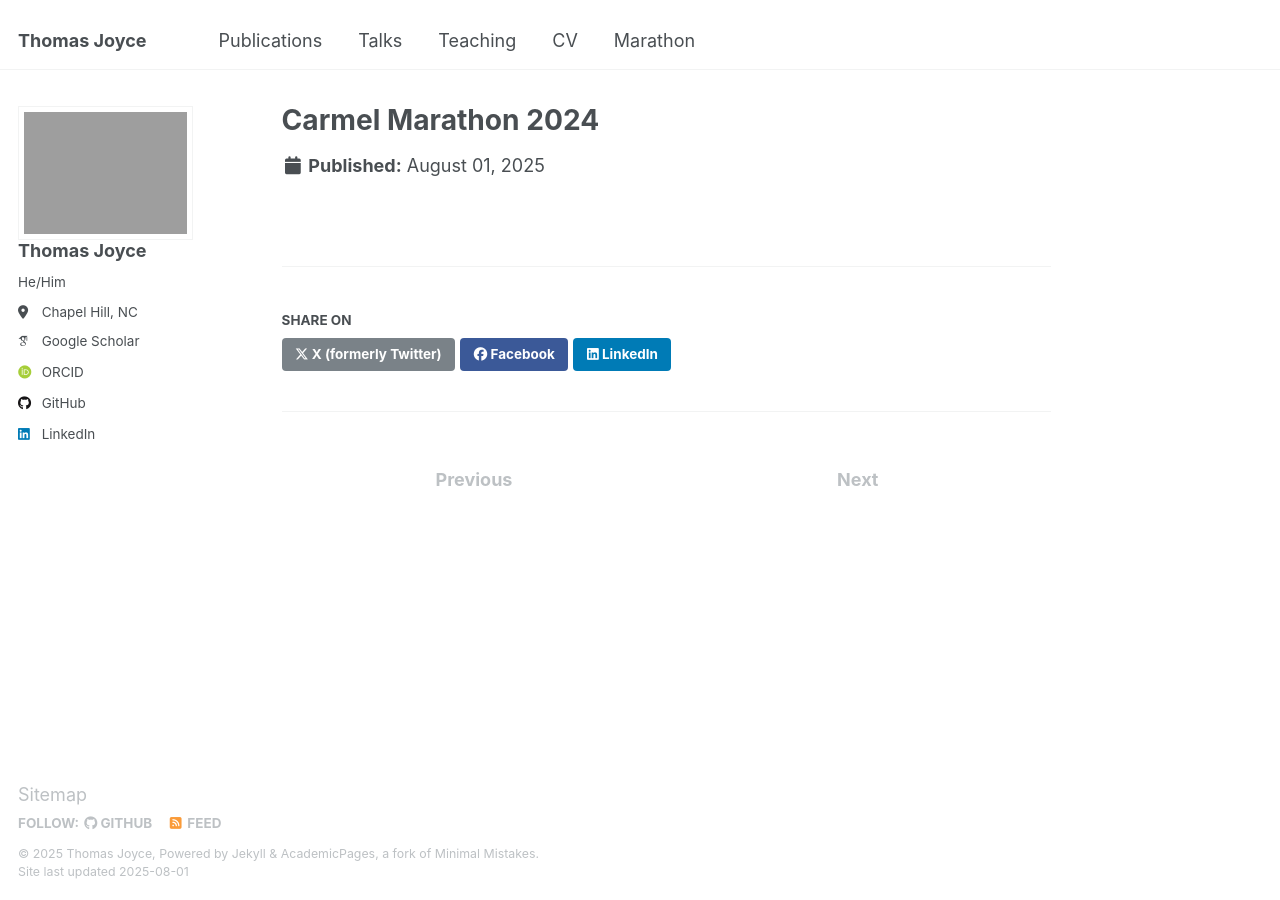
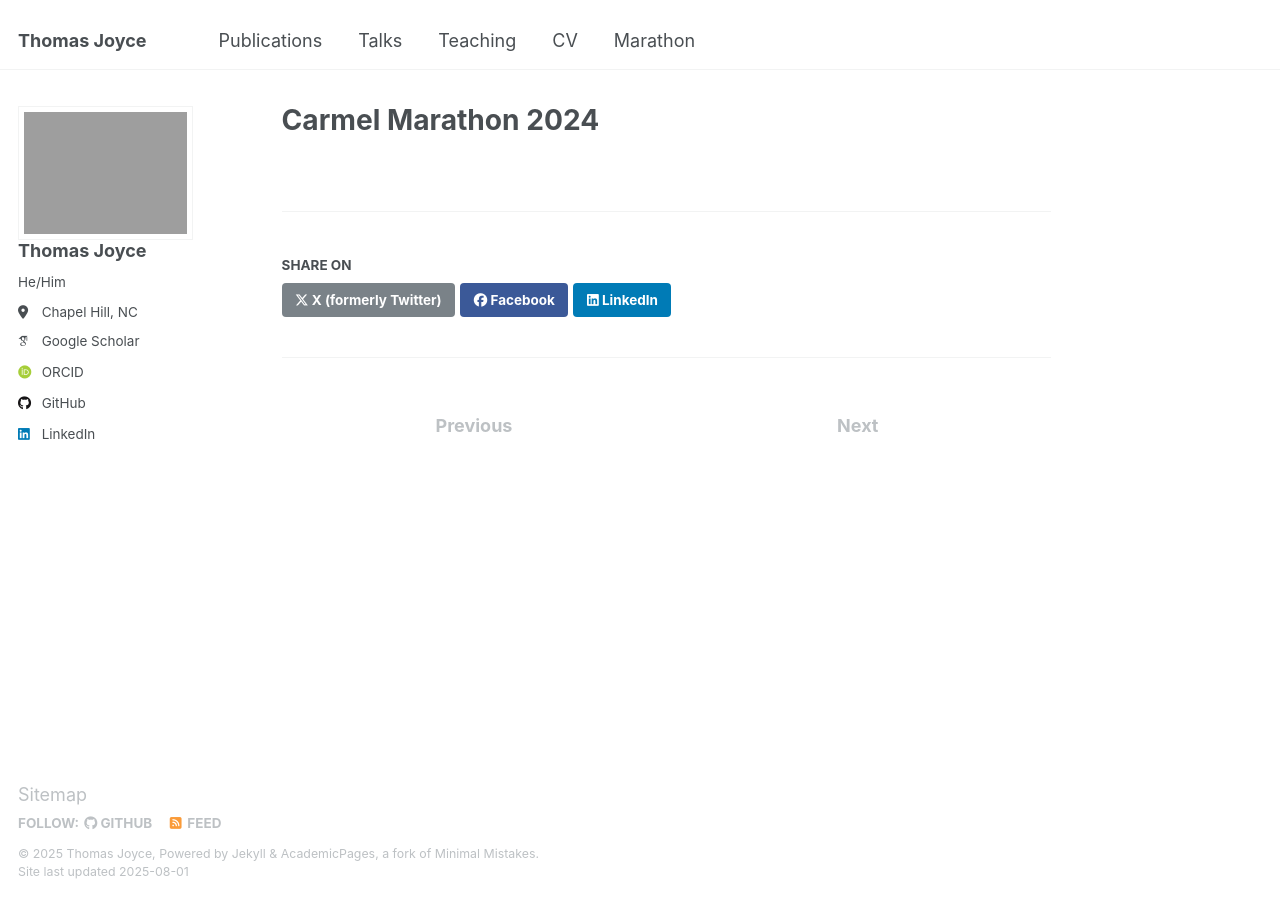
Before and after one commit to thomasjoyce7/personal-website, a Jekyll site: the page built from _portfolio/portfolio-2.md, in a window 1280 px wide. Built offline with Jekyll 4.4.1, drawn with Linux system fonts in a browser that asks for light colours; some web fonts are replaced; a script that is not in the unit is left out.

Commit message:
Updated display date

```diff
--- a/_layouts/single.html
+++ b/_layouts/single.html
@@ -38,9 +38,16 @@ layout: default
           <p> {{ page.type }}, <i>{{ page.venue }}</i>, {{ page.date | default: "1900-01-01" | date: "%Y" }} </p>
         {% elsif page.venue and page.date %}
           <p>Published in <i>{{ page.venue }}</i>, {{ page.date | default: "1900-01-01" | date: "%Y" }} </p>
-        {% elsif page.date %}
-          <p class="page__date"><strong><i class="fa fa-fw fa-calendar" aria-hidden="true"></i> {{ site.data.ui-text[site.locale].date_label | default: "Published:" }}</strong> <time datetime="{{ page.date | date_to_xmlschema }}">{{ page.date | default: "1900-01-01" | date: "%B %d, %Y" }}</time></p>
-        {% endif %}
+        {% elsif page.date and page.collection != "portfolio" %}
+  <p class="page__date">
+    <strong><i class="fa fa-fw fa-calendar" aria-hidden="true"></i>
+      {{ site.data.ui-text[site.locale].date_label | default: "Published:" }}
+    </strong>
+    <time datetime="{{ page.date | date_to_xmlschema }}">
+      {{ page.date | default: "1900-01-01" | date: "%B %d, %Y" }}
+    </time>
+  </p>
+          {% endif %}
         </header>
       {% endunless %}
 
--- a/_portfolio/portfolio-2.md
+++ b/_portfolio/portfolio-2.md
@@ -2,7 +2,7 @@
 title: "Carmel Marathon 2024"
 excerpt: >
   Time: 2:54:25<br/>
-  <img src="/personal-website/images/Boston_Marathon_2025.jpg" width="200" height="300">
+  <img src="/personal-website/images/Carmel_Marathon_2024.jpg" width="200" height="300">
 collection: portfolio
 ---
 
```
